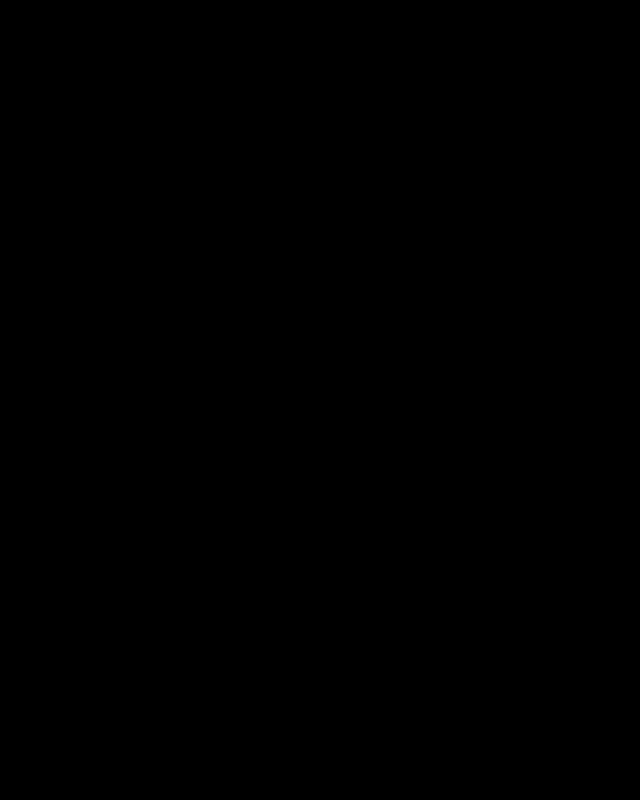
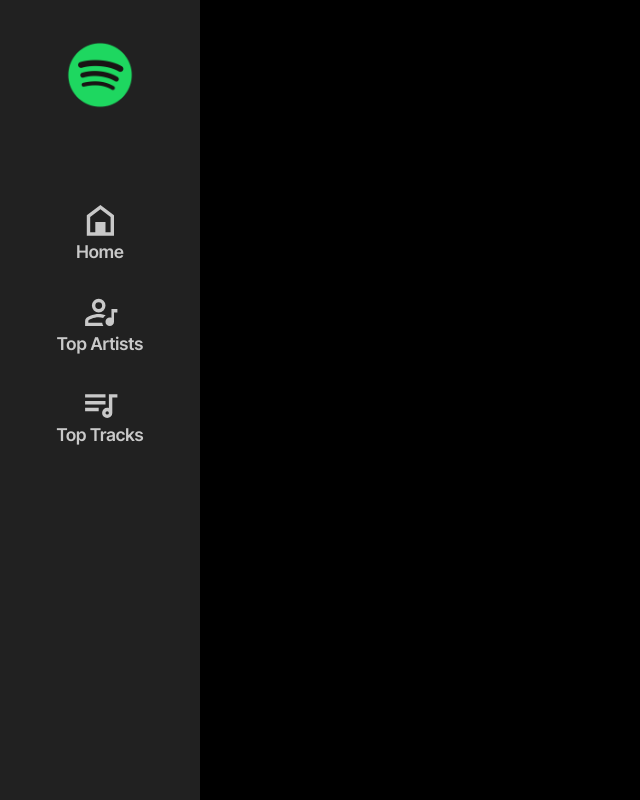
Before and after one commit to djballowe/Spotify-Profile, a React (Create React App) app: page / in a window 1280 px wide. Shown: the whole page, without its empty margins (0-640 px from the left). Built offline with nearby package versions, Linux system fonts and the light colour scheme.

Commit message:
header for desktop layout

```diff
--- a/package.json
+++ b/package.json
@@ -3,6 +3,9 @@
   "version": "0.1.0",
   "private": true,
   "dependencies": {
+    "@mdi/font": "^7.0.96",
+    "@mdi/js": "^7.0.96",
+    "@mdi/react": "^1.6.1",
     "@testing-library/jest-dom": "^5.16.5",
     "@testing-library/react": "^13.4.0",
     "@testing-library/user-event": "^13.5.0",
--- a/src/App.css
+++ b/src/App.css
@@ -37,6 +37,35 @@
   display: flex;
   flex-direction: column;
   max-width: 450px;
+}
+
+.header-container {
+  display: flex;
+  flex-direction: column;
+  align-items: center;
+  padding: 40px 0;
+  width: 200px;
+  height: 100vh;
+  background-color: rgb(33, 33, 33);
+  position: fixed;
+}
+.header-container img {
+  height: auto;
+  width: 70px;
+  margin-bottom: 60px;
+}
+
+.nav-links {
+  color: rgb(201, 201, 201);
+}
+.nav-links li {
+  display: flex;
+  flex-direction: column;
+  align-items: center;
+  font-size: 1.1rem;
+  font-weight: 600;
+  margin: 30px 0;
+  cursor: pointer;
 }
 
 body {
--- a/src/App.js
+++ b/src/App.js
@@ -1,10 +1,12 @@
 import Login from "./components/login/Login";
-import Profile from "./components/Profile/Profile"
-import './App.css'
+import Header from "./components/nav/Header";
+import Profile from "./components/Profile/Profile";
+import "./App.css";
 
 function App() {
   return (
     <div className="App">
+      <Header />
       {/* <Login /> */}
       <Profile />
     </div>
--- a/src/App.scss
+++ b/src/App.scss
@@ -1,4 +1,5 @@
 @import "./components/login/login";
+@import "./components/nav/header";
 
 body {
   background-color: black;
--- /dev/null
+++ b/src/components/nav/Header.js
@@ -0,0 +1,31 @@
+import React from "react";
+import spotify from "../../images/spotify-logo.png";
+import Home from "@mdi/react";
+import { mdiHomeVariantOutline } from "@mdi/js";
+import Artist from "@mdi/react";
+import { mdiAccountMusicOutline } from "@mdi/js";
+import List from "@mdi/react";
+import { mdiPlaylistMusicOutline } from "@mdi/js";
+
+const Header = () => {
+  return (
+    <div className="header-container">
+      <img src={spotify} alt="" />
+      <ul className="nav-links">
+        <li>
+          <Home path={mdiHomeVariantOutline} size={1.7} /> Home
+        </li>
+        <li>
+          {" "}
+          <Artist path={mdiAccountMusicOutline} size={1.7} /> Top Artists
+        </li>
+        <li>
+          {" "}
+          <List path={mdiPlaylistMusicOutline} size={1.7} /> Top Tracks
+        </li>
+      </ul>
+    </div>
+  );
+};
+
+export default Header;
--- /dev/null
+++ b/src/components/nav/_header.scss
@@ -0,0 +1,28 @@
+.header-container {
+  display: flex;
+  flex-direction: column;
+  align-items: center;
+  padding: 40px 0;
+  img {
+    height: auto;
+    width: 70px;
+    margin-bottom: 60px;
+  }
+  width: 200px;
+  height: 100vh;
+  background-color: rgb(33, 33, 33);
+  position: fixed;
+}
+
+.nav-links {
+  color: rgb(201, 201, 201);
+  li {
+    display: flex;
+    flex-direction: column;
+    align-items: center;
+    font-size: 1.1rem;
+    font-weight: 600;
+    margin: 30px 0;
+    cursor: pointer;
+  }
+}
```
Also changed, not shown: 2 other files (tests, documents, lock files or other folders).
